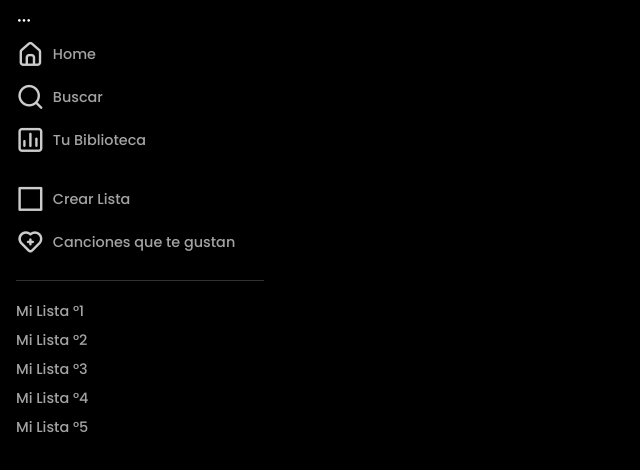
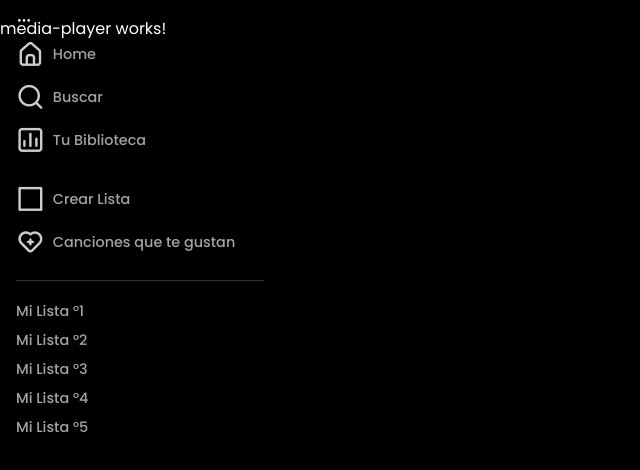
Before and after one commit to alejahndro02/spotify, an Angular app: page / in a window 1280 px wide. Shown: the top 470 px of the page, without its empty margins (0-640 px from the left). Built offline with nearby package versions, Linux system fonts and the light colour scheme.

Commit message:
Se declara el selector de media-player y se encapsula el selector router-outlet dentro de un contenedor div

```diff
--- a/src/app/modules/home/pages/home-page/home-page.component.html
+++ b/src/app/modules/home/pages/home-page/home-page.component.html
@@ -1,2 +1,5 @@
 <app-side-bar></app-side-bar>
-<router-outlet name="child"></router-outlet>
+<app-media-player></app-media-player>
+<div class="home-wrapper">
+    <router-outlet name="child"></router-outlet>
+</div>
```
